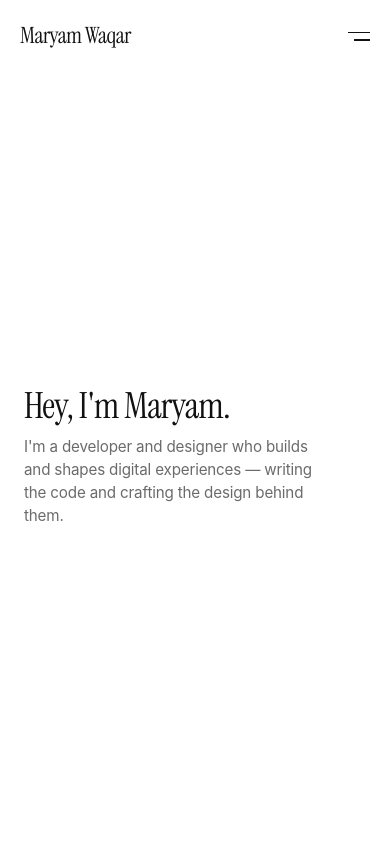
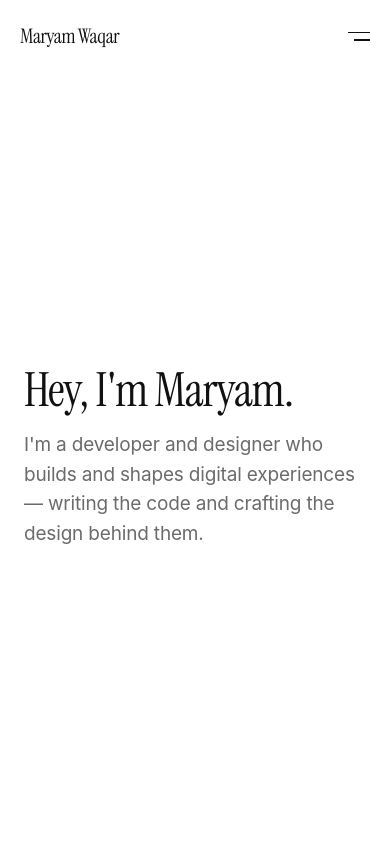
Before and after one commit to maryamwaqar1305/mrymwaq, a React (Vite) app: page / in a window 390 px wide. Shown: the top 844 px of the page. Built offline with nearby package versions, Linux system fonts and the light colour scheme.

Commit message:
changes in hero css

```diff
--- a/src/components/Hero.css
+++ b/src/components/Hero.css
@@ -169,3 +169,71 @@
 .btn--solid:hover { transform: translateY(-2px); background: #2a2a2a; gap: 0.75rem; }
 .btn--ghost { border: 1px solid var(--border-strong); color: var(--text); }
 .btn--ghost:hover { transform: translateY(-2px); border-color: var(--text); }
+
+/* =========================================
+   HOME — MOBILE TYPOGRAPHY
+   Desktop remains completely unchanged
+========================================= */
+
+/* =========================================
+   HOME — MOBILE TYPOGRAPHY
+========================================= */
+
+@media (max-width: 700px) {
+
+  .hero {
+    padding-left: 1.5rem;
+    padding-right: 1.5rem;
+  }
+
+  .hero__title {
+    font-size: 50px;
+    line-height: 1;
+    letter-spacing: -0.045em;
+  }
+
+  .hero__sub {
+    font-size: 20px;
+    line-height: 1.55;
+    max-width: 29ch;
+  }
+
+  .hero__text {
+    gap: 1.1rem;
+  }
+}
+
+
+/* =========================================
+   SMALL PHONES
+========================================= */
+
+@media (max-width: 420px) {
+
+  .hero__title {
+    font-size: 47px;
+    line-height: 1.02;
+    letter-spacing: -0.045em;
+  }
+
+  .hero__sub {
+    font-size: 19px;
+    line-height: 1.55;
+    max-width: 28ch;
+  }
+
+  .hero__text {
+    gap: 1.1rem;
+  }
+}
+
+
+/* =========================================
+   MOBILE NAV — NAME
+========================================= */
+
+@media (max-width: 700px) {
+  .nav__logo {
+    font-size: 20px;
+  }
+}
```
